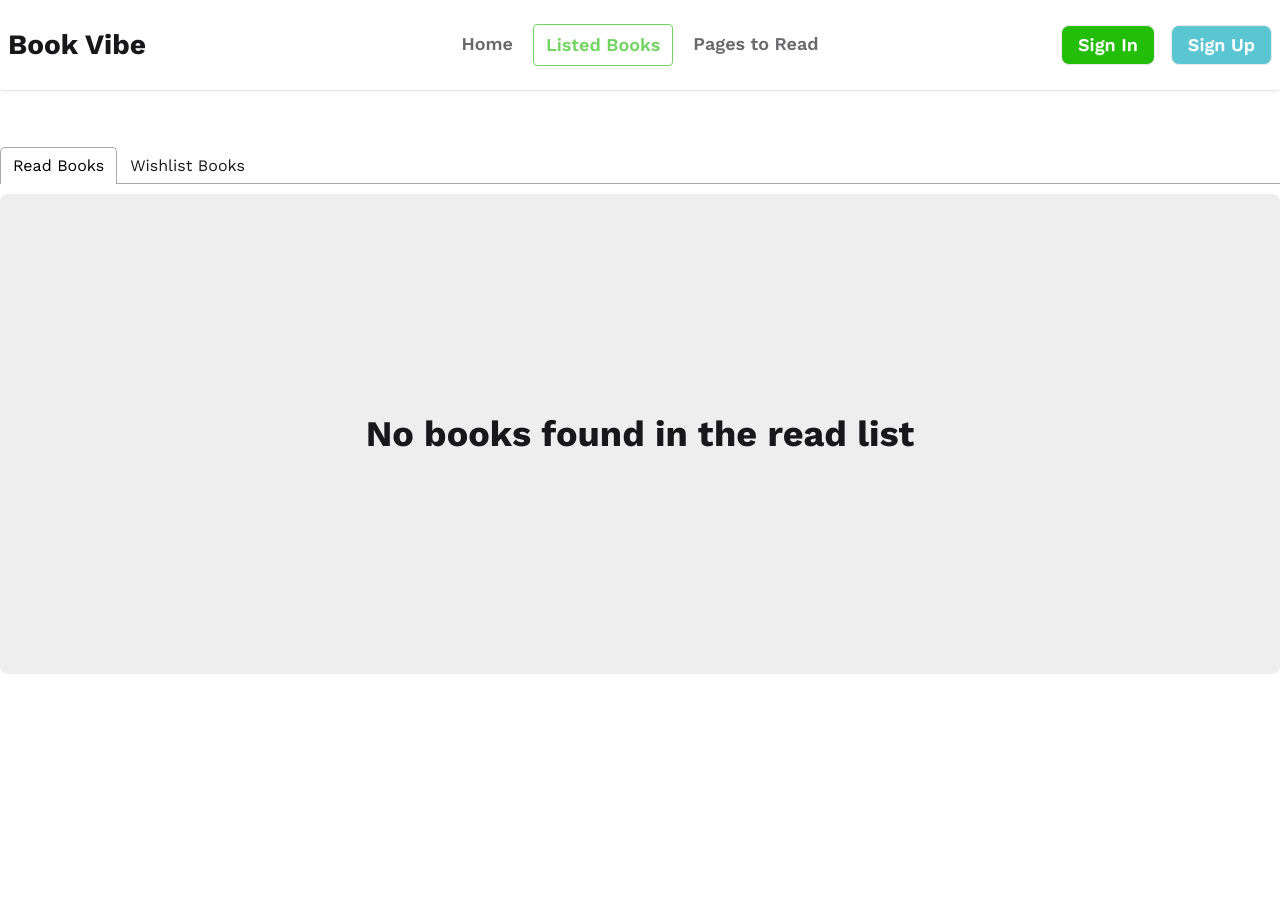
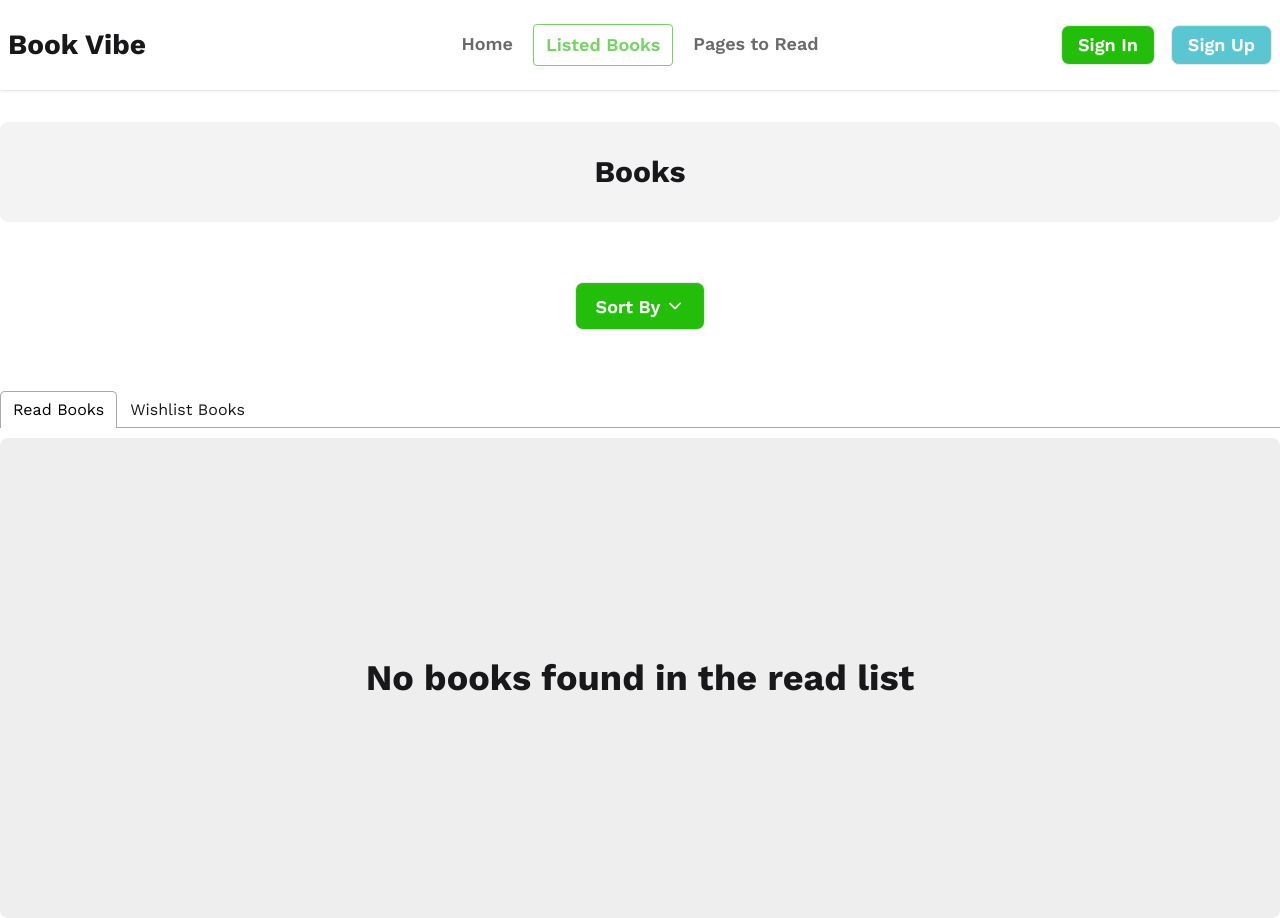
Before and after one commit to IamPial/book-resources-app, a React (Vite) app: page /books in a window 1280 px wide. Before the commit the page ends 800 px from the top, so only its background shows below. Built offline with nearby package versions, Linux system fonts and the light colour scheme; a web font is replaced by a local one.

Commit message:
added sort by markup with styles

```diff
--- a/src/pages/books/Books.jsx
+++ b/src/pages/books/Books.jsx
@@ -1,12 +1,40 @@
 import React from "react";
 import { Tab, Tabs, TabList, TabPanel } from "react-tabs";
 import "react-tabs/style/react-tabs.css";
+import { IoIosArrowDown } from "react-icons/io";
 import ReadBooks from "../../components/ListedBooks/ReadBooks";
 import WishListBooks from "../../components/ListedBooks/WishListBooks";
 
 const Books = () => {
   return (
-    <div className="container mx-auto mt-14">
+    <div className="container mx-auto mt-8">
+      <div className="bg-[#f3f3f3] py-8 flex justify-center items-center rounded-lg">
+        <h2 className="text-3xl font-bold">Books</h2>
+      </div>
+
+      <div className="flex justify-center my-14">
+        <div className="dropdown dropdown-center">
+          <div
+            tabIndex={0}
+            role="button"
+            className="btn m-1 bg-[#23BE0A] rounded-lg text-white items-center btn-lg"
+          >
+            Sort By <IoIosArrowDown />
+          </div>
+          <ul
+            tabIndex="-1"
+            className="dropdown-content menu bg-base-100 rounded-box z-1 w-52 p-2 shadow-sm"
+          >
+            <li>
+              <a>Item 1</a>
+            </li>
+            <li>
+              <a>Item 2</a>
+            </li>
+          </ul>
+        </div>
+      </div>
+
       <Tabs>
         <TabList>
           <Tab>Read Books</Tab>
```
